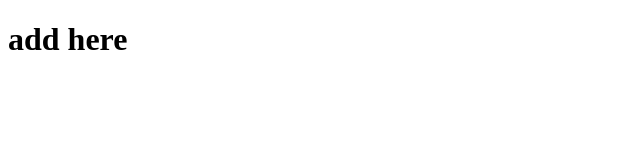
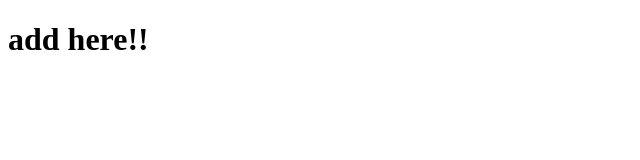
Before and after one commit to mobarak66/test, a plain HTML site: page index.html in a window 1280 px wide. Shown: the full height of the page, 0-640 px from the left. Drawn offline with Linux system fonts and the light colour scheme.

Commit message:
added feature

```diff
--- a/index.html
+++ b/index.html
@@ -7,6 +7,6 @@
     <title>Document!! changed</title>
 </head>
 <body>
-  <h1>add here</h1>
+  <h1>add here!!</h1>
 </body>
 </html>
```
